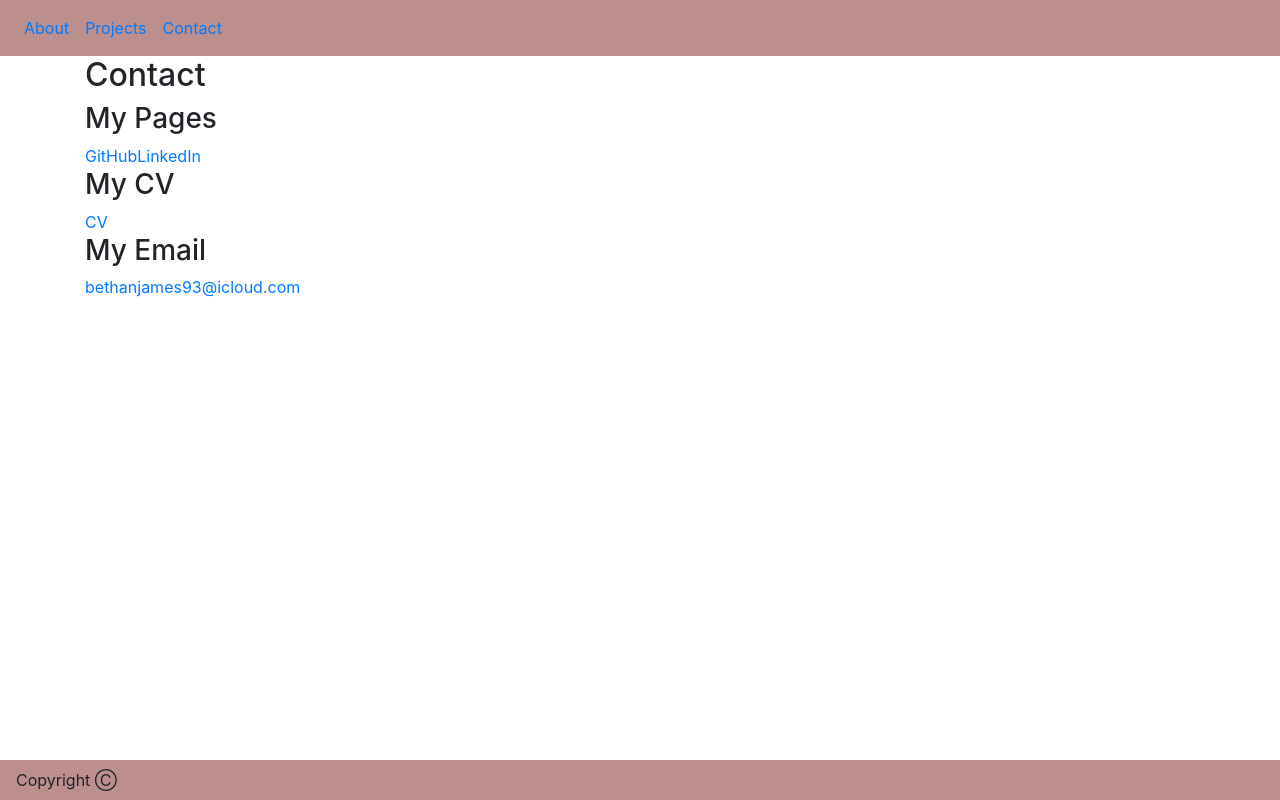
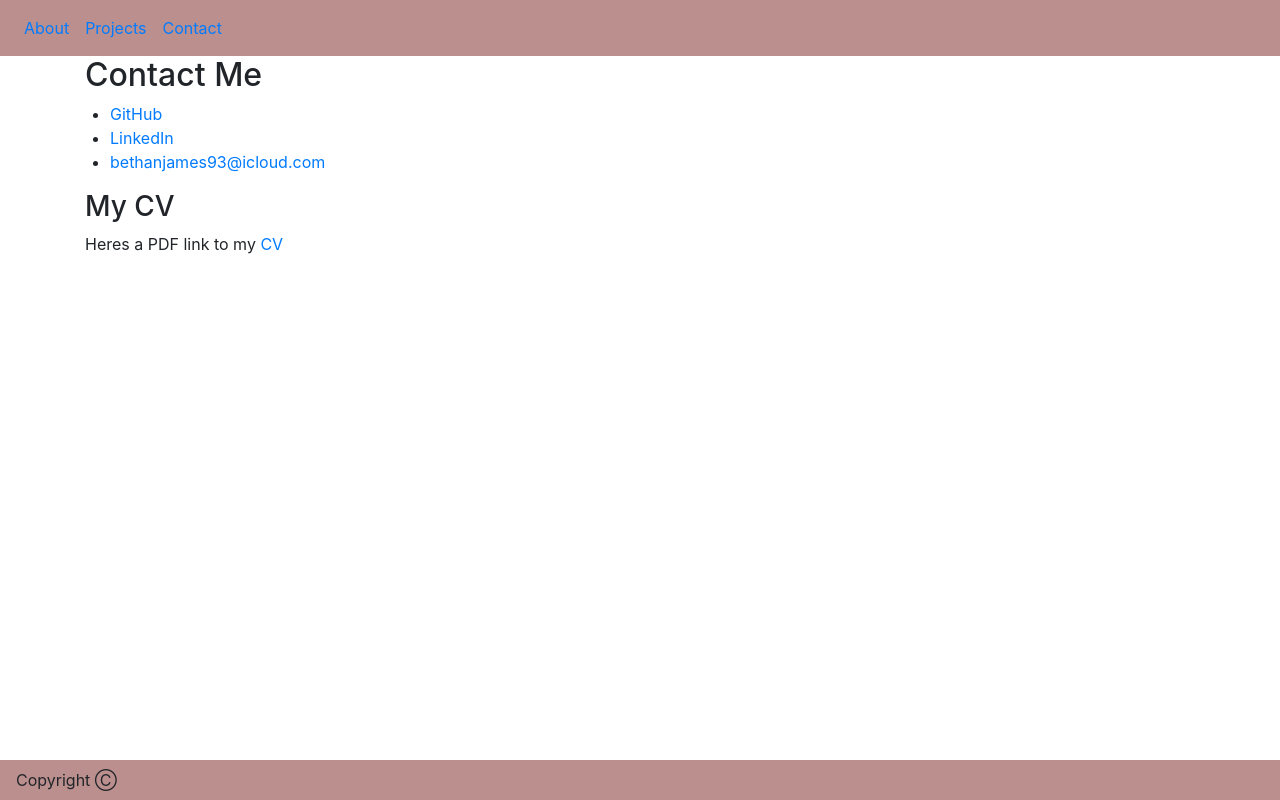
Before and after one commit to Bethanjames93/my_react_portfolio, a React (Create React App) app in the folder react-portfolio/: page /contact in a window 1280 px wide. Built offline with nearby package versions, Linux system fonts and the light colour scheme.

Commit message:
updated links on the contact page

```diff
--- a/react-portfolio/src/pages/contact/index.js
+++ b/react-portfolio/src/pages/contact/index.js
@@ -5,27 +5,21 @@ function Contact() {
     return(
         <div className="container">
             <div className="row">
-                <div className="col-12"><h2>Contact</h2></div>
+                <div className="col-12"><h2>Contact Me</h2></div>
+                <ul>
+                    <li><a href="https://github.com/Bethanjames93">GitHub</a></li>
+                    <li><a href="www.linkedin.com/in/bethanjames">LinkedIn</a></li>
+                    <li><a href="bethanjames93@icloud.com">bethanjames93@icloud.com</a></li>
+                </ul>
             </div>
-            <div className="row">
-                <div class="col-12">
-                    <h3>My Pages</h3>
-                    <a href="https://github.com/Bethanjames93">GitHub</a>
-                    <a href="www.linkedin.com/in/bethanjames">LinkedIn</a>
-                </div>
-            </div>
+
             <div className="row">
                 <div class="col-12">
                     <h3>My CV</h3>
-                    <a href="assets/resume.pdf">CV</a>
+                    <p>Heres a PDF link to my <a href="assets/resume.pdf">CV</a></p>
                 </div>
             </div>
-            <div className="row">
-                <div class="col-12">
-                    <h3>My Email</h3>
-                    <a href="bethanjames93@icloud.com">bethanjames93@icloud.com</a>
-                </div>
-            </div>
+
         </div>
 
     );
```
